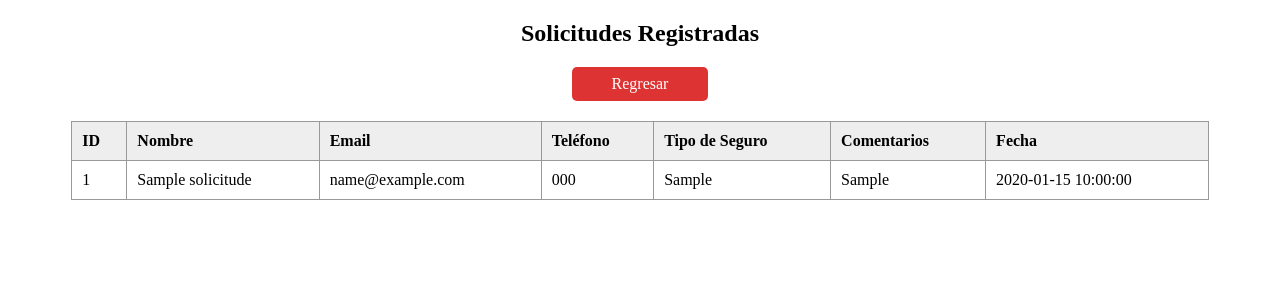
After one commit to M0I0-0/ProyectoPw, a PHP site: page /lista_solicitudes.php in a window 1280 px wide. The commit adds this page. Shown: the top 300 px of the page. Run offline with PHP 8.4, Linux system fonts and the light colour scheme; tables that the repository leaves empty or names only in its code hold one stand-in row (values such as "Sample post").

Commit message:
agreando ultimos detalles

```diff
--- a/guardar.php
+++ b/guardar.php
@@ -37,7 +37,7 @@ if ($_SERVER["REQUEST_METHOD"] == "POST") {
             (name, email, phone, vehicle, year, plates, vin, payment_type, bank, message, receipt, receipt_type, receipt_name)
             VALUES (?, ?, ?, ?, ?, ?, ?, ?, ?, ?, ?, ?, ?)";
 
-    $stmt = $conexion->prepare($sql);
+    $stmt = $conn->prepare($sql);
     $stmt->bind_param("ssssissssssss",
         $name, $email, $phone, $vehicle, $year, $plates, $vin,
         $payment_type, $bank, $message,
@@ -45,7 +45,7 @@ if ($_SERVER["REQUEST_METHOD"] == "POST") {
     );
 
     if ($stmt->execute()) {
-        echo "<script> window.location='contacto.php';</script>";
+        echo "<script> window.location='Asegurados.php';</script>";
     } else {
         echo "Error al guardar: " . $stmt->error;
     }
@@ -53,5 +53,5 @@ if ($_SERVER["REQUEST_METHOD"] == "POST") {
     $stmt->close();
 }
 
-$conexion->close();
+$conn->close();
 ?>
--- /dev/null
+++ b/lista_solicitudes.php
@@ -0,0 +1,83 @@
+<?php
+// Conexión básica
+include "conexion.php";
+
+// Hacemos la consulta
+$query = "SELECT * FROM solicitudes ORDER BY id DESC";
+$resultado = $conn->query($query);
+?>
+<!DOCTYPE html>
+<html lang="es">
+<head>
+    <meta charset="UTF-8">
+    <title>Lista de Solicitudes</title>
+    <style>
+        table {
+            width: 90%;
+            margin: 20px auto;
+            border-collapse: collapse;
+        }
+        th, td {
+            padding: 10px;
+            border: 1px solid #999;
+            text-align: left;
+        }
+        th {
+            background: #eee;
+        }
+        h2 {
+            text-align: center;
+            margin-top: 20px;
+        }
+        .btn-regresar {
+            display: block;
+            width: 120px;
+            margin: 10px auto;
+            padding: 8px;
+            background: #d33;
+            color: white;
+            text-align: center;
+            border-radius: 5px;
+            text-decoration: none;
+        }
+    </style>
+</head>
+<body>
+
+<h2>Solicitudes Registradas</h2>
+<a class="btn-regresar" href="index.php">Regresar</a>
+
+<table>
+    <tr>
+        <th>ID</th>
+        <th>Nombre</th>
+        <th>Email</th>
+        <th>Teléfono</th>
+        <th>Tipo de Seguro</th>
+        <th>Comentarios</th>
+        <th>Fecha</th>
+    </tr>
+
+    <?php
+    // Mostrar los datos
+    if ($resultado->num_rows > 0) {
+        while ($fila = $resultado->fetch_assoc()) {
+            echo "<tr>";
+            echo "<td>" . $fila['id'] . "</td>";
+            echo "<td>" . $fila['nombre'] . "</td>";
+            echo "<td>" . $fila['email'] . "</td>";
+            echo "<td>" . $fila['telefono'] . "</td>";
+            echo "<td>" . $fila['tipo'] . "</td>";
+            echo "<td>" . $fila['comentarios'] . "</td>";
+            echo "<td>" . $fila['fecha_registro'] . "</td>";
+            echo "</tr>";
+        }
+    } else {
+        echo "<tr><td colspan='7' style='text-align:center;'>No hay solicitudes registradas</td></tr>";
+    }
+    ?>
+
+</table>
+
+</body>
+</html>
--- a/listar.php
+++ b/listar.php
@@ -1,6 +1,6 @@
 <?php
 require "conexion.php";
-$result = $conexion->query("SELECT * FROM solicitudes ORDER BY id DESC");
+$result = $conn->query("SELECT * FROM solicitudes ORDER BY id DESC");
 ?>
 <!DOCTYPE html>
 <html lang="es">
@@ -46,7 +46,6 @@ $result = $conexion->query("SELECT * FROM solicitudes ORDER BY id DESC");
                 <?php if ($row['receipt']): ?>
                     <img src="data:<?= $row['receipt_type'] ?>;base64,<?= base64_encode($row['receipt']) ?>">
                 <?php else: ?>
-                    Sin imagen
                 <?php endif; ?>
             </td>
         </tr>
--- a/menu.php
+++ b/menu.php
@@ -1,6 +1,6 @@
     <div class="menu-lateral">
-        <div class="opcion"><a href="contacto.php">>> Autorizar Seguros</a></div>
-        <div class="opcion"><a href="listar.php">>> Ver lista de candidatos</a></div>
-
+        <div class="opcion"><a href="Asegurados.php">>> Autorizar Seguros</a></div>
+        <div class="opcion"><a href="lista_solicitudes.php">>> Ver lista de candidatos</a></div>
+    <div class="opcion"><a href="listar.php">>> Ver Asegurados</a></div>
         <a href="index.php" class="btn-salir">X Cerrar Sesión</a>
     </div>
--- a/solicitud.php
+++ b/solicitud.php
@@ -14,7 +14,7 @@ include 'header.php';
 
     <h2>Solicitud de Seguro</h2>
     <div class="contact-form-wrapper">
-        <form class="contact-form" action="#" method="post">
+        <form id="form_soli" class="contact-form" action="guardarformulario.php" method="post">
             <div class="form-group">
                         <label for="nombre">Nombre completo</label>
                         <input type="text" id="nombre" name="nombre">
@@ -43,12 +43,14 @@ include 'header.php';
 
 
 
-        <button class="btn" type="submit">Enviar solicitud</button>
+        <button id="btn_mandar" class="btn" type="submit">Enviar solicitud</button>
         </form>
     </div>
 
 
     <div class="contact-map">
+        <h2>Ven a visitarnos!!!!</h2>
+        <p>Te dejamos nuestra ubicacion para que conzocas nuestras oficinas y tener un trato en persona!</p>
         <iframe src="https://www.google.com/maps/embed?pb=!1m18!1m12!1m3!1d39249.18348242724!2d-89.66171138230918!3d21.008121389572445!2m3!1f0!2f0!3f0!3m2!1i1024!2i768!4f13.1!3m3!1m2!1s0x8f56715c77aca301%3A0x9f900e123e02a7ab!2sHDI%20SEGUROS%20M%C3%A9rida!5e0!3m2!1ses-419!2smx!4v1765313339988!5m2!1ses-419!2smx"
         width="600"
         height="450"
```
Also changed, not shown: Asegurados.php (added, +145 -0 lines), contacto.php (deleted, +0 -145 lines), guardarformulario.php (added, +21 -0 lines), styles.css (+1 -12 lines).
